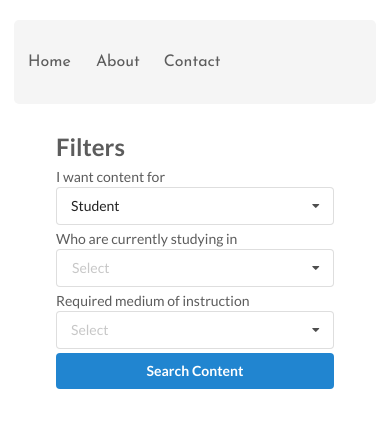
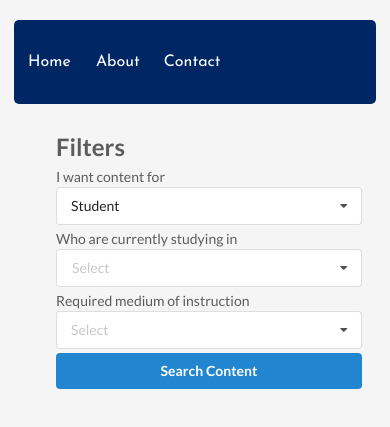
Before and after one commit to rajeshwerkushwaha/EdTech_CSF, a plain HTML site: page public/index.html in a window 390 px wide. Both pictures are taken after a click on the element "Access resources for Students". Shown: the part 97-524 px from the top of the page. Drawn offline with nearby package versions, Linux system fonts and the light colour scheme.

Commit message:
Add background color (#20)

```diff
--- a/public/css/style.css
+++ b/public/css/style.css
@@ -1,3 +1,15 @@
+
+.custom-wrapper{
+  background-color: #F5F5F5 !important;
+  opacity: 1;
+  height: 110vh;
+}
+
+.custom-navbar{
+  background-color: #002763;
+  color: white;
+}
+
 .custom-text {
   margin-top: 50px;
   font-size: 15px;
@@ -47,11 +59,12 @@
 
 .custom-data-box {
   border: 1px solid #c4c8d8;
-  box-shadow: 0 2px 5px 0 #F5F6FA;
+  box-shadow: 0 4px 8px 0 rgba(0, 0, 0, 0.2), 0 6px 20px 0 rgba(0, 0, 0, 0.19) !important;
   border-radius: 0.2rem;
   height: fit-content;
   padding: 10px !important;
-  margin: 8px 2px 2px 2px;
+  margin: 8px 8px 8px 8px;
+  background-color: white;
 }
 
 .custom-forced-width {
@@ -132,6 +145,10 @@
 /* Media Queries */
 
 @media only screen and (max-width: 700px) {
+  .custom-wrapper{
+    height: 150vh !important;
+  }
+
   #filter-column {
     width: 40% !important;
   }
@@ -143,15 +160,21 @@
   .custom-description {
     display: none !important;
   }
+
 }
 
 @media only screen and (max-width: 600px) {
+  .custom-wrapper{
+    height: 150vh !important;
+  }
+
   #filter-column {
-    width: 100% !important;
+    width: 100vh !important;
   }
 
   #data-column {
     width: 100% !important;
     margin-top: 20px;
   }
+
 }
--- a/public/index.html
+++ b/public/index.html
@@ -12,6 +12,7 @@
     <meta name="viewport" content="width=device-width, initial-scale=1.0">
   </head>
   <body>
+    <div class="custom-wrapper">
     <div class="ui grid container">
       <div class="custom-margin center aligned row custom-header-height middle aligned">
         <div class="center aligned column custom-mhrd-logo-row">
@@ -27,7 +28,7 @@
         </div>
       </div>
 
-      <div class="row custom-border-radius custom-grey custom-grey-font custom-height-10 middle aligned">
+      <div class="row custom-border-radius custom-navbar custom-height-10 middle aligned custom-navbar">
         <div onclick="sameWindowLink('index.html');" class="three wide column custom-header-font-size custom-center-align custom-pointer custom-font-family">Home</div>
         <div onclick="sameWindowLink('about.html');" class="three wide column custom-header-font-size custom-center-align custom-pointer custom-font-family">About</div>
         <div onclick="sameWindowLink('contact.html');" class="three wide column custom-header-font-size custom-center-align custom-pointer custom-font-family">Contact</div>
@@ -161,5 +162,6 @@
         </div>
       </div>
     </div>
+  </div>
   </body>
 </html>
```
Also changed, not shown: public/about.html (+3 -1 lines), public/contact.html (+3 -1 lines).
